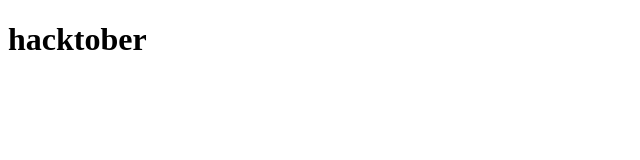
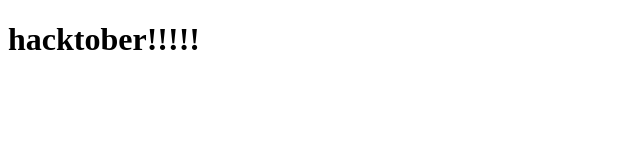
Before and after one commit to mokshamehta06/gdsc, a plain HTML site: page index.html in a window 1280 px wide. Shown: the full height of the page, 0-640 px from the left. Drawn offline with Linux system fonts and the light colour scheme.

Commit message:
branch changes

```diff
--- a/index.html
+++ b/index.html
@@ -6,7 +6,7 @@
     <title>Document</title>
 </head>
 <body>
-    <h1>hacktober</h1>
+    <h1>hacktober!!!!!</h1>
 
 </body>
 </html>
```
